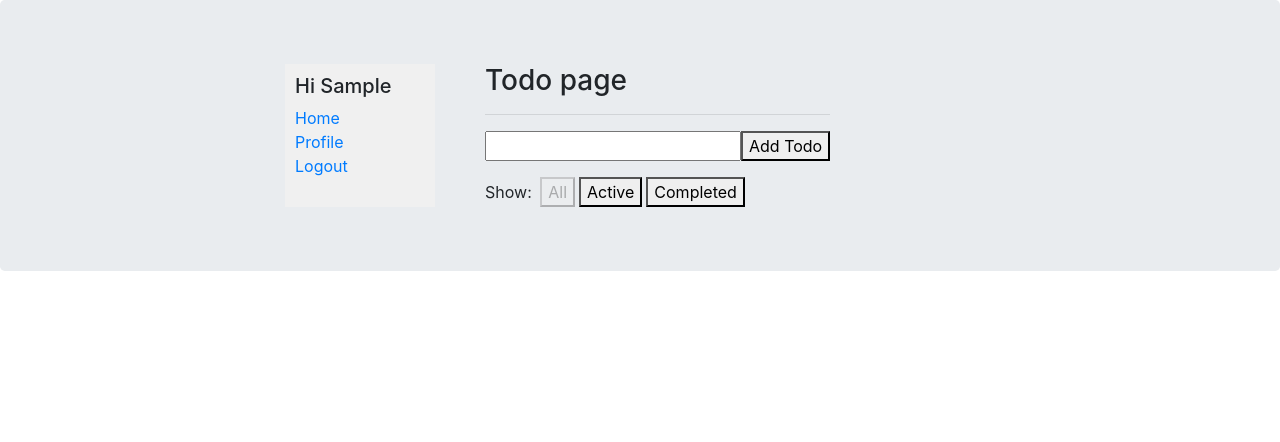
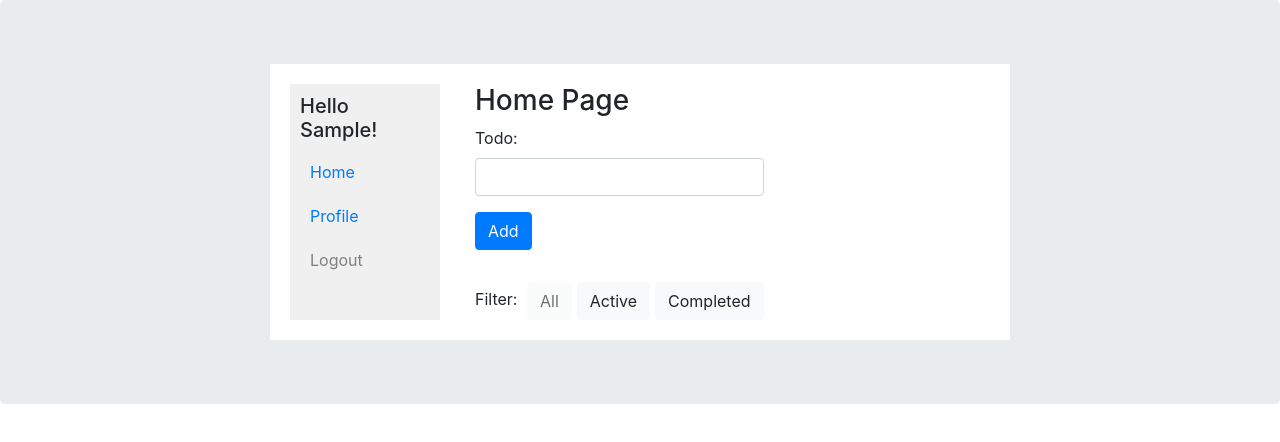
Before and after one commit to eclayaz/todo-app, a React (Create React App) app: page / in a window 1280 px wide. Shown: the top 442 px of the page. Built offline with nearby package versions, Linux system fonts and the light colour scheme; sample sign-in values are in the browser's storage.

Commit message:
ui changes

```diff
--- /dev/null
+++ b/src/App/App.css
@@ -0,0 +1,34 @@
+.page {
+  background: white;
+  padding: 20px;
+}
+.page .page-template {
+  display: flex;
+}
+.page .page-template .home-page {
+  flex-direction: column;
+}
+.page .page-template .side-nav {
+  padding: 10px;
+  width: 150px;
+  background: #f0f0f0;
+  margin-right: 50px;
+}
+.page .page-template .side-nav .list {
+  list-style-type: none;
+  padding: 0;
+}
+
+.page .page-template .side-nav .list li {
+  padding: 10px;
+}
+.page .page-template .side-nav .list li:last-child a {
+  color: gray;
+}
+.page .link-btn {
+  margin-left: 5px;
+}
+
+.page .profile-image .image-upload-btn {
+  margin-top: 10px;
+}
--- a/src/App/App.js
+++ b/src/App/App.js
@@ -6,6 +6,8 @@ import { history } from '../helpers';
 import { alertActions } from '../actions';
 import { PrivateRoute } from '../components';
 import { LoginPage, HomePage, RegisterPage, ProfilePage } from '../Pages';
+
+import './App.css';
 
 function App() {
   const alert = useSelector((state) => state.alert);
@@ -20,7 +22,7 @@ function App() {
   return (
     <div className="jumbotron">
       <div className="container">
-        <div className="col-md-8 offset-md-2">
+        <div className="col-md-8 offset-md-2 page">
           {alert.message && (
             <div className={`alert ${alert.type}`}>{alert.message}</div>
           )}
--- a/src/Pages/HomePage.js
+++ b/src/Pages/HomePage.js
@@ -1,11 +1,18 @@
 import React from 'react';
-import { TodoPage } from './';
 import { PageTemplate } from '../components';
+import AddTodo from '../components/AddTodo';
+import VisibleTodoList from '../containers/VisibleTodoList';
+import TodoListFooter from './TodoListFooter';
 
 function HomePage({ user }) {
   return (
     <PageTemplate user={user}>
-      <TodoPage />
+      <div className="row home-page">
+        <h3>Home Page</h3>
+        <AddTodo />
+        <VisibleTodoList />
+        <TodoListFooter />
+      </div>
     </PageTemplate>
   );
 }
--- a/src/Pages/ProfilePage.js
+++ b/src/Pages/ProfilePage.js
@@ -14,27 +14,31 @@ function ProfilePage({ user }) {
 
   return (
     <PageTemplate user={user}>
+      <div className="container">
         <div className="row">
           <div className="col-sm-6 col-md-4">
             <ImageUploading singleImage={true} onChange={onChange}>
               {({ imageList, onImageUpload }) => (
                 <div className="row">
+                  <div className="profile-image">
                     <img
                       src={image}
                       alt="http://placehold.it/380x500"
                       className="img-thumbnail"
                     />
                     {imageList.length === 0 ? (
-                  <div>
-                    <button className="btn btn-success" onClick={onImageUpload}>
-                      Upload profile image
+                      <button
+                        className="btn btn-success image-upload-btn"
+                        onClick={onImageUpload}
+                      >
+                        Upload
                       </button>
+                    ) : null}
                   </div>
-                ) : null}
 
                   {imageList.map((image) => (
-                  <div key={image.key} className="image-item">
-                    <div className="image-item__btn-wrapper">
+                    <div key={image.key}>
+                      <div>
                         <button
                           className="btn btn-secondary"
                           onClick={image.onUpdate}
@@ -60,6 +64,7 @@ function ProfilePage({ user }) {
             <p>Username : {user.username}</p>
           </div>
         </div>
+      </div>
     </PageTemplate>
   );
 }
--- a/src/Pages/TodoListFooter.js
+++ b/src/Pages/TodoListFooter.js
@@ -4,7 +4,7 @@ import { todoVisibilityFilters } from '../constants';
 
 const Footer = () => (
   <div>
-    <span>Show: </span>
+    <span>Filter: </span>
     <FilterLink filter={todoVisibilityFilters.SHOW_ALL}>All</FilterLink>
     <FilterLink filter={todoVisibilityFilters.SHOW_ACTIVE}>Active</FilterLink>
     <FilterLink filter={todoVisibilityFilters.SHOW_COMPLETED}>
--- a/src/Pages/TodoPage.js
+++ /dev/null
@@ -1,18 +0,0 @@
-import React from 'react';
-import AddTodo from '../components/AddTodo';
-import VisibleTodoList from '../containers/VisibleTodoList';
-import TodoListFooter from './TodoListFooter';
-
-function TodoPage() {
-  return (
-    <div>
-      <h3>Todo page</h3>
-      <hr />
-      <AddTodo />
-      <VisibleTodoList />
-      <TodoListFooter />
-    </div>
-  );
-}
-
-export { TodoPage };
--- a/src/Pages/index.js
+++ b/src/Pages/index.js
@@ -2,4 +2,3 @@ export * from './HomePage';
 export * from './LoginPage';
 export * from './RegisterPage';
 export * from './ProfilePage';
-export * from './TodoPage';
--- a/src/components/AddTodo.js
+++ b/src/components/AddTodo.js
@@ -1,24 +1,36 @@
-import React from 'react';
+import React, { useState } from 'react';
 import { connect } from 'react-redux';
 import { todoActions } from '../actions';
 
 const AddTodo = ({ dispatch }) => {
-  let input;
+  const [value, setValue] = useState('');
+
+  const handleSubmit = (e) => {
+    e.preventDefault();
+    if (!value.trim()) {
+      return;
+    }
+    dispatch(todoActions.create(value));
+    setValue('');
+  };
 
   return (
     <div>
-      <form
-        onSubmit={(e) => {
-          e.preventDefault();
-          if (!input.value.trim()) {
-            return;
-          }
-          dispatch(todoActions.create(input.value));
-          input.value = '';
-        }}
-      >
-        <input ref={(node) => (input = node)} />
-        <button type="submit">Add Todo</button>
+      <form onSubmit={handleSubmit}>
+        <div className="form-group">
+          <label>Todo:</label>
+          <input
+            type="text"
+            className="form-control"
+            value={value}
+            onChange={(e) => setValue(e.target.value)}
+          />
+        </div>
+        <div className="form-group">
+          <button type="submit" className="btn btn-primary">
+            Add
+          </button>
+        </div>
       </form>
     </div>
   );
--- a/src/components/PageTemplate.js
+++ b/src/components/PageTemplate.js
@@ -4,7 +4,7 @@ import SideBar from '../components';
 
 export const PageTemplate = function ({ children, user }) {
   return (
-    <div style={{ display: 'flex' }}>
+    <div className="page-template">
       <SideBar user={user} />
       {children}
     </div>
--- a/src/components/SideBar.js
+++ b/src/components/SideBar.js
@@ -4,17 +4,9 @@ import { Link } from 'react-router-dom';
 
 export default function SideBar({ user }) {
   return (
-    <div
-      style={{
-        padding: '10px',
-        width: '150px',
-        background: '#f0f0f0',
-        marginRight: '50px',
-      }}
-      className="sidenav"
-    >
-      <h5>Hi {user.firstName}</h5>
-      <ul style={{ listStyleType: 'none', padding: 0 }}>
+    <div className="side-nav">
+      <h5 className="title-text">Hello {user.firstName}!</h5>
+      <ul className="list">
         <li>
           <Link to="/">Home</Link>
         </li>
--- a/src/components/TodoFilterLink.js
+++ b/src/components/TodoFilterLink.js
@@ -3,13 +3,7 @@ import PropTypes from 'prop-types';
 
 function Link({ active, children, onClick }) {
   return (
-    <button
-      onClick={onClick}
-      disabled={active}
-      style={{
-        marginLeft: '4px',
-      }}
-    >
+    <button onClick={onClick} disabled={active} className="btn btn-light link-btn">
       {children}
     </button>
   );
```
Lines whose indentation alone changed are shown as unchanged.
